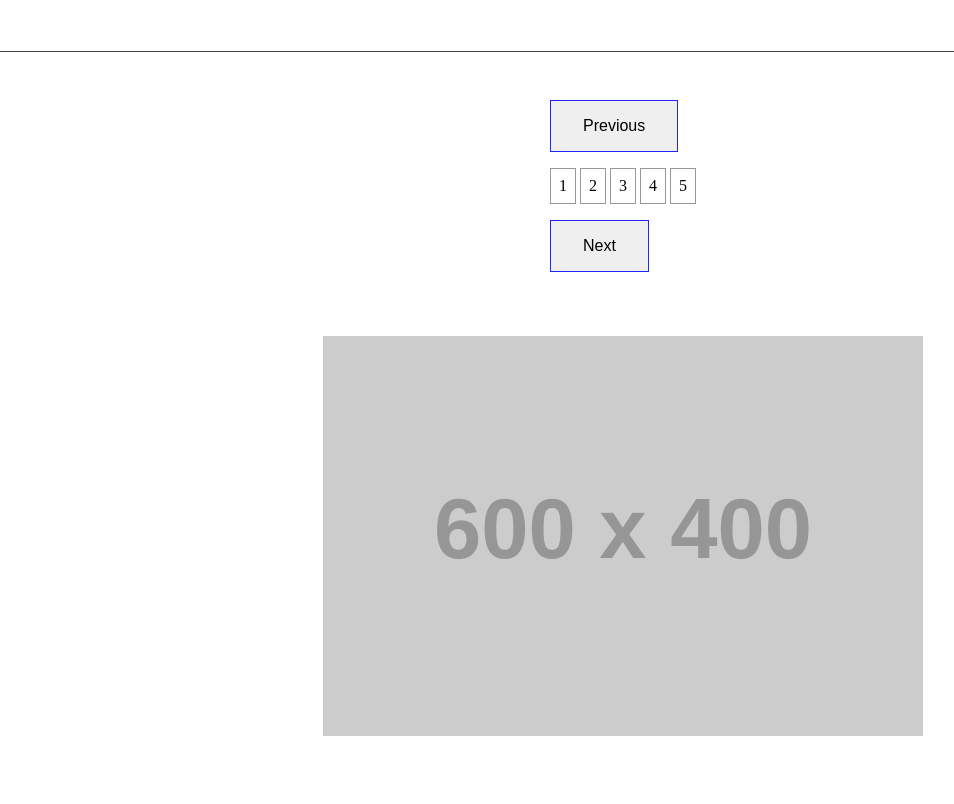
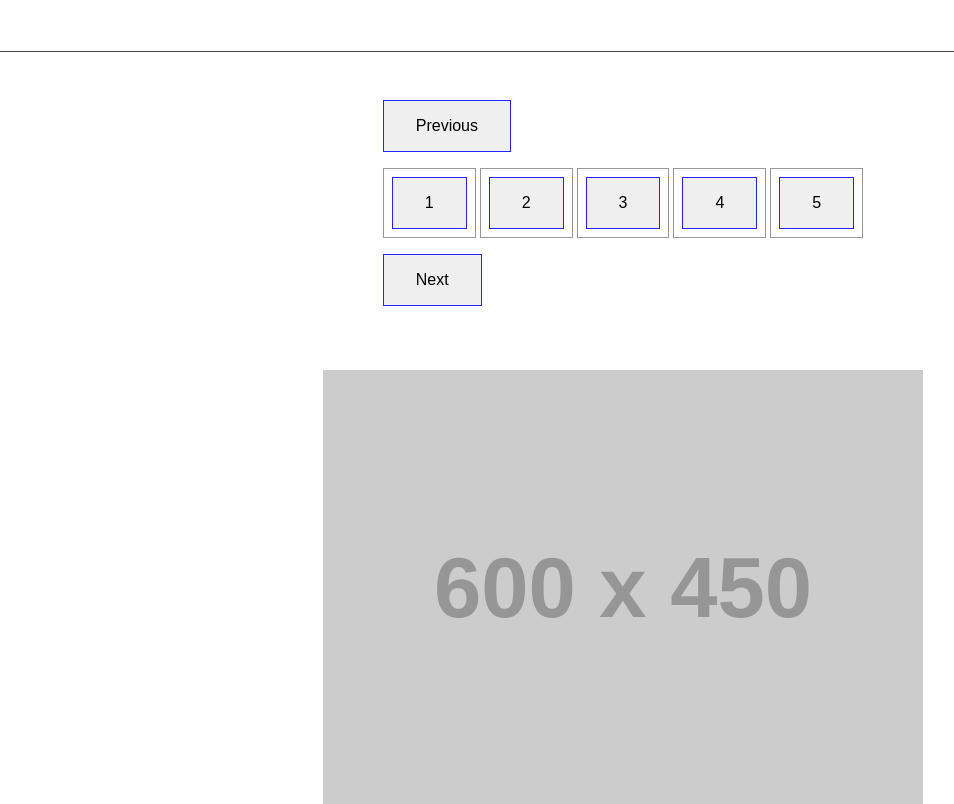
Before and after one commit to spcbeck/GalleryTask, a plain HTML site: page index.html in a window 1280 px wide. Shown: the part 109-913 px from the top of the page, without its empty margins (17-971 px from the left). Before the commit the page ends 800 px from the top, so only its background shows below. Drawn offline with Linux system fonts and the light colour scheme; placeholder pictures from the web are drawn by us.

Commit message:
Making pagination controls buttons.

```diff
--- a/index.html
+++ b/index.html
@@ -21,17 +21,17 @@
         <button id="prev">Previous</button>
         <nav class="pagination">
           <ul>
-            <li data-index="0" class="pagination-control">1</li>
-            <li data-index="1" class="pagination-control">2</li>
-            <li data-index="2" class="pagination-control">3</li>
-            <li data-index="3" class="pagination-control">4</li>
-            <li data-index="4" class="pagination-control">5</li>
+            <li><button data-index="0" class="pagination-control">1</button></li>
+            <li><button data-index="1" class="pagination-control">2</button></li>
+            <li><button data-index="2" class="pagination-control">3</button></li>
+            <li><button data-index="3" class="pagination-control">4</button></li>
+            <li><button data-index="4" class="pagination-control">5</button></li>
           </ul>
         </nav>
         <button id="next">Next</button>
       </div>
-      <ul>
-        <li id="slide-1" class="gallery-slide"><img src="http://placehold.it/600x400" alt=""></li>
+      <ul class="gallery-slides">
+        <li id="slide-1" class="gallery-slide"><img src="http://placehold.it/600x450" alt=""></li>
         <li id="slide-2" class="gallery-slide"><img src="http://placehold.it/400x400" alt=""></li>
         <li id="slide-3" class="gallery-slide"><img src="http://placehold.it/500x500" alt=""></li>
         <li id="slide-4" class="gallery-slide"><img src="http://placehold.it/550x450" alt=""></li>
```
